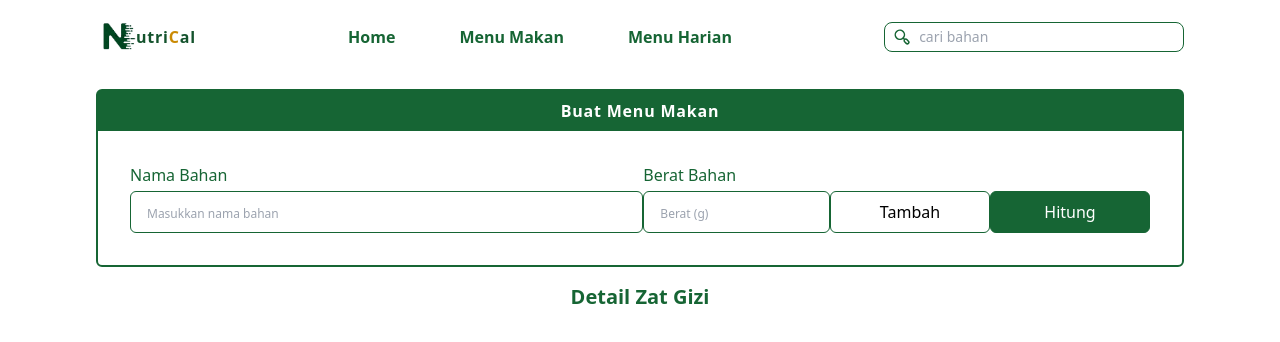
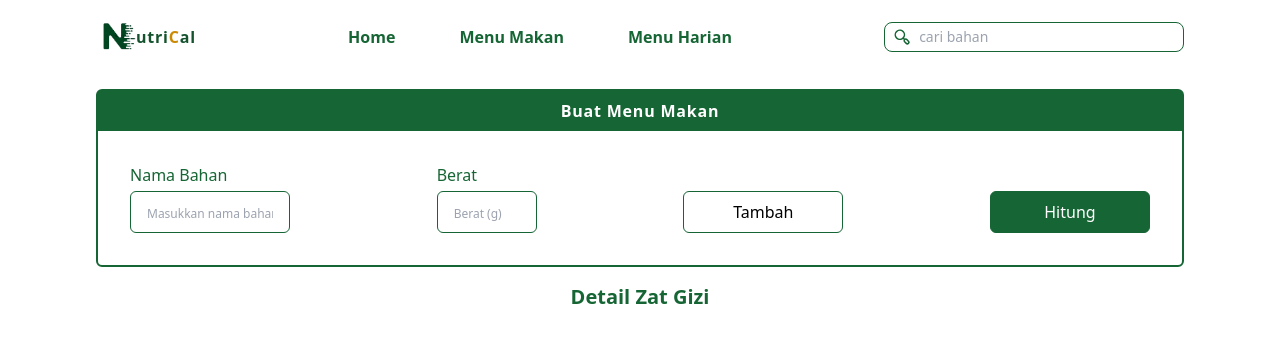
Before and after one commit to dimasfiebry/nutrical, a React (Create React App) app: page /food-menu in a window 1280 px wide. Shown: the top 342 px of the page. Built offline with nearby package versions, Linux system fonts and the light colour scheme; a web font is replaced by a local one.

Commit message:
first commit

```diff
--- a/src/components/CreateMenu.jsx
+++ b/src/components/CreateMenu.jsx
@@ -181,10 +181,10 @@ const CreateMenu = () => {
         {showMenu && (
           <div className='py-8 px-8 flex flex-col justify-center items-start w-auto gap-5' id="divTampilkan">
             {menuList.map((menu, index) => (
-              <div className="flex flex-row gap-4" key={index}>
-                <p className="border border-green-800 flex flex-row justify-start items-center px-4 py-2 rounded-md text-xs md:text-sm lg:text-base w-[300px]">{menu.nama}</p>
-                <p className="border border-green-800 flex flex-row justify-start items-center px-4 py-2 rounded-md text-xs md:text-sm lg:text-base w-[60px]">{menu.berat}g</p>
-                <button className="border border-red-800 hover:bg-red-800 bg-white flex flex-row justify-center items-center px-4 rounded-md text-xl w-[60px] text-red-800 hover:text-white" onClick={() => hapusMenu(index)}> - </button>
+              <div className="flex flex-row gap-4 justify-between items-center" key={index}>
+                <p className="border border-green-800 flex flex-row justify-start items-center px-4 py-2 rounded-md text-xs md:text-sm lg:text-base max-w-[160px]">{menu.nama}</p>
+                <p className="border border-green-800 flex flex-row justify-start items-center px-2 py-2 rounded-md text-xs md:text-sm lg:text-base max-w-[90px]">{menu.berat} g</p>
+                <button className="border border-red-800 hover:bg-red-800 bg-white flex flex-row justify-center items-center px-2 rounded-md text-xl max-w-[40px] text-red-800 hover:text-white" onClick={() => hapusMenu(index)}> - </button>
               </div>
             ))}
           </div>
@@ -192,7 +192,7 @@ const CreateMenu = () => {
 
         <div className='py-8 px-8 flex flex-col justify-between items-center w-auto gap-4'>
           <div className='flex flex-row justify-between items-center w-full'>
-            <div className='flex flex-col justify-center items-start w-[260px] sm:w-[240px] md:w-[340px] lg:w-[550px] '>
+            <div className='flex flex-col justify-center items-start max-w-[160px] sm:w-[240px] md:w-[340px] lg:w-[550px] '>
               <label className='text-sm font-medium pb-1 md:text-base text-green-800' htmlFor="">Nama Bahan</label>
               <input className='border border-green-800 w-full rounded-md focus:outline-none py-1 px-4 placeholder:text-xs bg-transparent lg:py-2' type="text" placeholder='Masukkan nama bahan' value={searchInput}
                 onChange={handleInputChange}
@@ -206,8 +206,8 @@ const CreateMenu = () => {
                 </datalist>
               )}
             </div>
-            <div className='flex flex-col justify-center items-start w-[150px] sm:w-[120px] lg:w-[200px]'>
-              <label className='text-sm font-medium pb-1 md:text-base text-green-800' htmlFor="">Berat Bahan</label>
+            <div className='flex flex-col justify-center items-start max-w-[100px] sm:w-[120px] lg:w-[200px]'>
+              <label className='text-sm font-medium pb-1 md:text-base text-green-800' htmlFor="">Berat</label>
               <input className='border border-green-800 w-full rounded-md focus:outline-none py-1 px-4 placeholder:text-xs bg-transparent lg:py-2' type="number" placeholder='Berat (g)' value={beratInput} onChange={(e) => setBeratInput(e.target.value)} />
             </div>
             <div className='justify-center items-center hidden sm:flex'>
```
